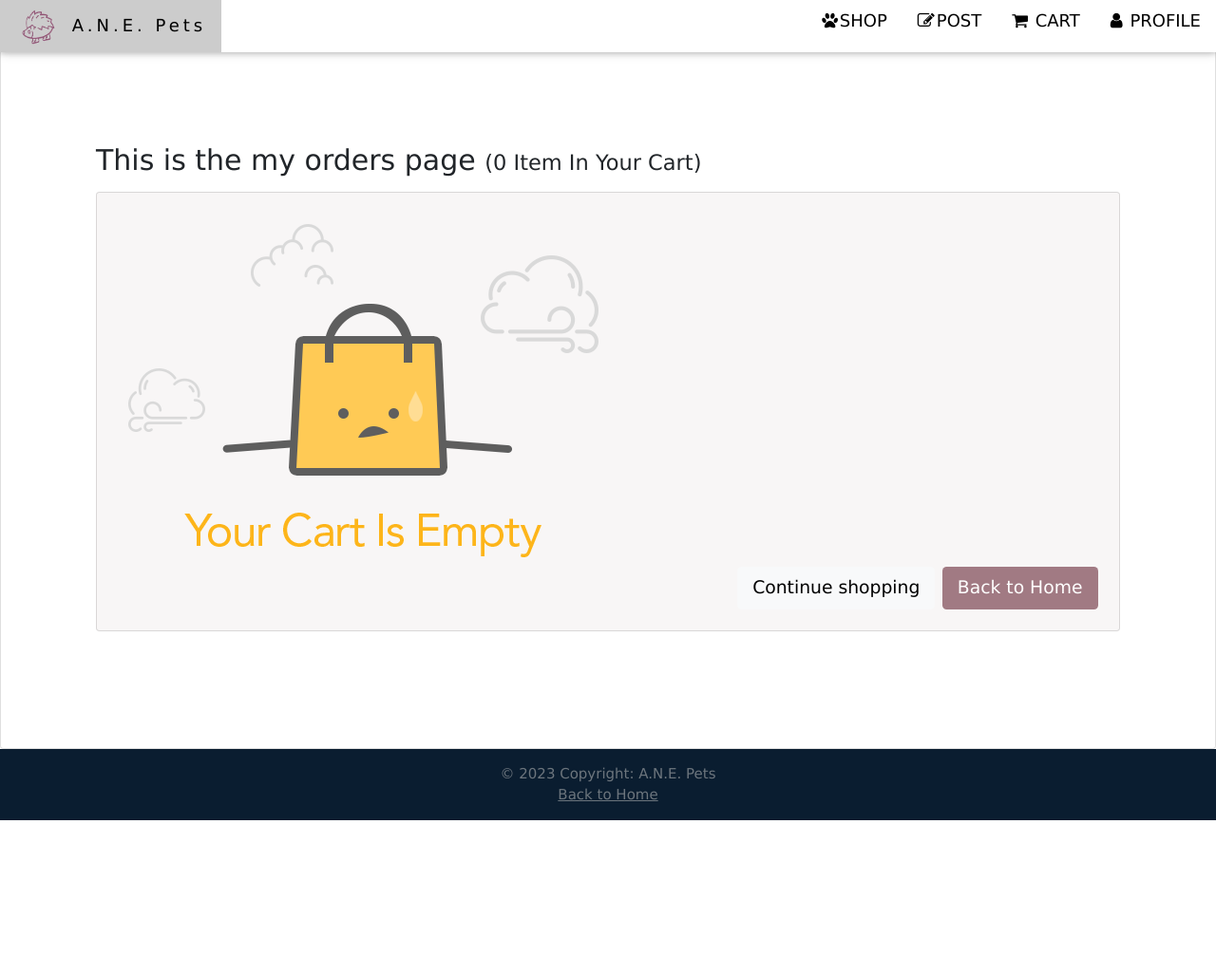
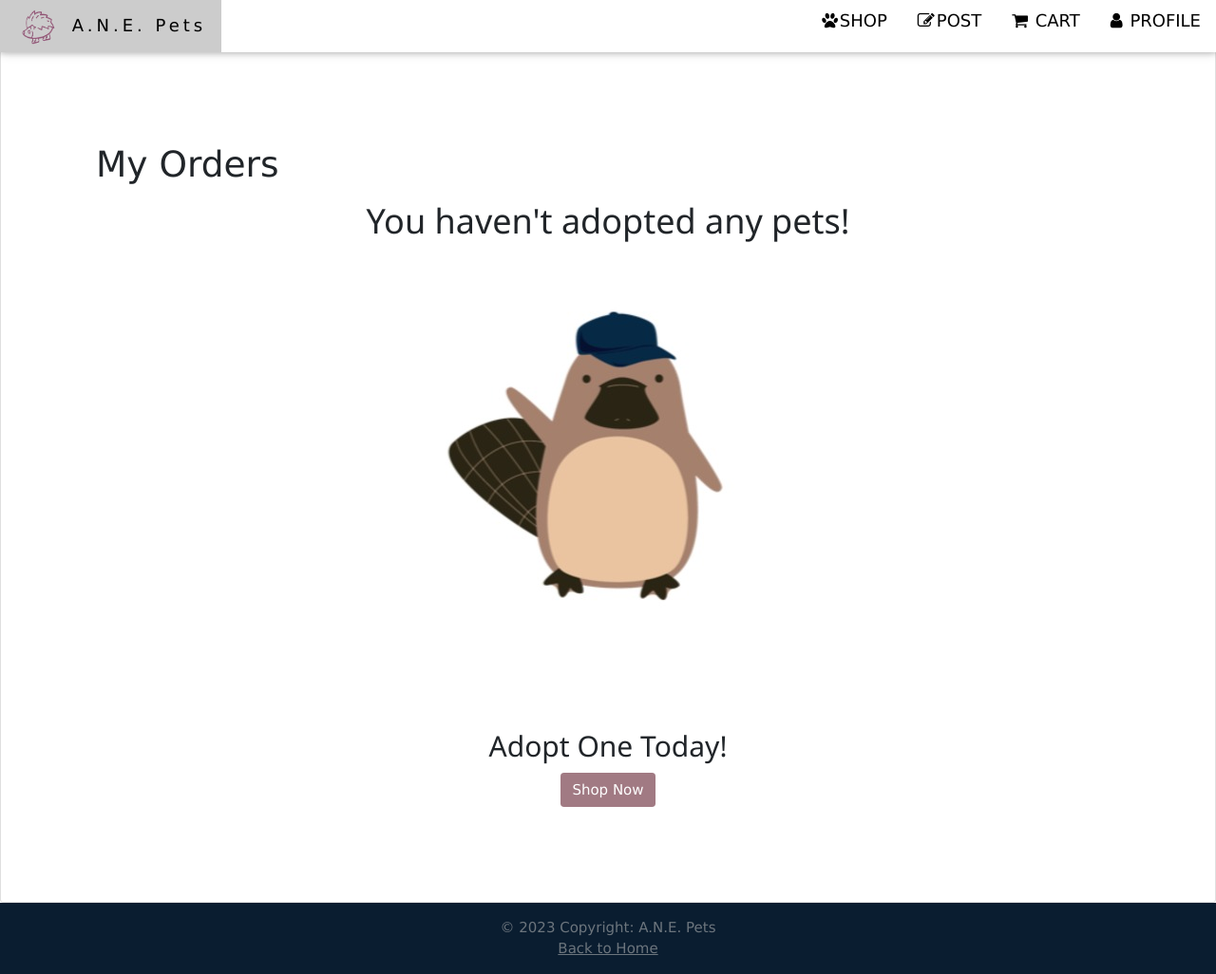
Before and after one commit to Nick-Talton/cs4750, a Flask app: page /profile/orders in a window 1280 px wide. Shown: the whole page at 95% size. Before the commit the page ends 864 px from the top, so only its background shows below. Run offline with Flask 2, Linux system fonts and the light colour scheme; the visitor is signed in with stand-in values (Sample User, id 1); data that the repository does not hold is empty.

Commit message:
add orders page

```diff
--- a/app/templates/orders.html
+++ b/app/templates/orders.html
@@ -18,116 +18,78 @@
         <div class="card" style="padding:100px;">
           <div class="row d-flex justify-content-center align-items-center h-100">
             <div class="col">
-              <p><span class="h2">This is the my orders page </span><span class="h4">({{ posts|length }} Item In Your Cart)</span></p>
-
-              <div class="card mb-4" style="background-color:rgb(248, 246, 246)">
-                <div class="card-body p-4">
+              <p><span class="h1">My Orders </span></p>
 
 
-                {% if posts|length > 0 %}
+
+                <!-- {% if posts|length > 0 %}
                   {% for post in posts %}
 
 
-                  <div class="row align-items-center">
-                    <div class="col-md-2">
-                      <img src="../static/img/home1.jpg" style="background-color:rgb(248, 246, 246); padding:10px;"
-                        class="img-fluid" alt="Generic placeholder image">
+
+
+                    {% endfor %} -->
+
+
+
+
+              <!-- {% else %}
+                <p>No posts yet</p>
+              {% endif %} -->
+
+
+              {% if orders|length > 0 %}
+
+                {% for order in orders %}
+
+
+            <section style="background-color: #eee;">
+                <div class="container py-5">
+                  <div class="row">
+                    <div class="col-md-12 col-lg-4 mb-4 mb-lg-0">
+                      <div class="card" style="text-align:center;">
+                        <div class="d-flex justify-content-center" style="text-align:center;">
+                          <h1 style="text-align:center;">{{ order.name }}</h1>
                         </div>
-                    <div class="col-md-2 d-flex justify-content-center">
-                      <div>
-                        <p class="small text-muted mb-4 pb-2">Name</p>
-                        <p class="lead fw-normal mb-0">{{ post.name }}</p>
+                        <img src="../static/img/home1.jpg"
+                          class="card-img-top" alt="pet" style="max-height:300px;" />
+                        <div class="card-body">
+                          <div class="d-flex justify-content-between mb-3">
+                            <h3 class="mb-0">{{ order.breed }}</h3>
+                            <h3 class="text-dark mb-0">{{ order.price }}</h3>
                           </div>
-                    </div>
-                    <div class="col-md-2 d-flex justify-content-center">
-                      <div>
-                        <p class="small text-muted mb-4 pb-2">Breed</p>
-                        <p class="lead fw-normal mb-0">{{ post.breed }}</p>
-                      </div>
-                    </div>
-                    <div class="col-md-2 d-flex justify-content-center">
-                      <div>
-                        <p class="small text-muted mb-4 pb-2">Age</p>
-                        <p class="lead fw-normal mb-0">{{ post.age }} Years Old</p>
-                      </div>
-                    </div>
-                    <div class="col-md-2 d-flex justify-content-center">
-                      <div>
-                        <p class="small text-muted mb-4 pb-2">Price</p>
-                        <p class="lead fw-normal mb-0">{{ post.price }}</p>
-                      </div>
-                    </div>
-                    <div class="col-md-2 d-flex justify-content-center">
-                      <div>
-                        <div style="padding:10px;">
-                          <form id="remove" action="{{ url_for('cartpage.cartRemove', petId=post.pet_id, seller=post.email )}}" method="post">
-                              <button onclick="confirmationRemove()" type="button" class="btn btn-lg me-2 " style=" color:white; background-color:rgb(213, 108, 108)">Remove</button>
-                          <input id=petId value="{{post.pet_id}}" type="hidden" style="text-align:center; color:white; background-color:#a17a83" class="w3-button w3-xlarge w3-margin-top "></input>
-                          <input id=petId value="{{post.email}}" type="hidden" style="text-align:center; color:white; background-color:#a17a83" class="w3-button w3-xlarge w3-margin-top "></input>
-                        </form>
-                        <script>
-                          function confirmationRemove() {
-                            if (confirm('Are you sure you want to remove this item from your cart?')) {
-                              document.getElementById("remove").submit();
-                            }
-                          }
-                        </script>
-                        </div>
+
+
                         </div>
                       </div>
                     </div>
 
-                {% endfor %}
-              </div>
-            </div>
-
-
-            <div class="card mb-5" style="background-color:rgb(248, 246, 246)">
-              <div class="card-body p-4">
-
-                <div class="float-end">
-                  <p class="mb-0 me-5 d-flex align-items-center">
-                    <span class=" text-muted me-2">Order Total:</span> <span
-                      class="lead fw-normal">${{ total }}</span>
-                  </p>
-                </div>
 
                   </div>
                 </div>
-            <div class="d-flex justify-content-end">
-          <a href="/shop">
-              <button type="button" class="btn btn-light btn-lg me-2">Continue Shopping</button>
-          </a>
-          <a href="/checkout">
-              <button type="button" style="background-color:#a17a83; color:white;" class="btn btn-lg">Checkout</button>
-          </a>
-          </div>
+              </section>
+
+
+              {% endfor %}
+
 
             {% else %}
-                <img src="../static/img/emptyCart.png" style="background-color:rgb(248, 246, 246); padding:10px;">
-                <div class="d-flex justify-content-end">
-              <a href="/shop">
-                  <button type="button" class="btn btn-light btn-lg me-2">Continue shopping</button>
-              </a>
-              <a href="/">
-                  <button type="button" style="background-color:#a17a83; color:white;" class="btn btn-lg">Back to Home</button>
-              </a>
+            <div style="text-align:center;">
+                <h1>You haven't adopted any pets!</h1>
+                <img src="../static/img/orders.jpg" style="padding:0px; max-height:500px;">
+                <h2>Adopt One Today!</h2>
+                <a href="/shop" class="btn" style="background-color:#a17a83; color:white;">Shop Now</a>
             </div>
             {% endif %}
 
 
-
+        </div>
+      </section>
 
 
 
     </div>
 </div>
-        </div>
-      </section>
-
-
-
-
 
 
 
--- a/app/views/profilepage.py
+++ b/app/views/profilepage.py
@@ -124,10 +124,9 @@ def orders():
             with get_db() as connection:
                 with connection.cursor() as cursor:
                     # paramertized queries
-                    query = "SELECT * FROM Purchases NATURAL JOIN Posts NATURAL JOIN Pets NATURAL JOIN Breeds NATURAL JOIN Birthdays WHERE email=%s;"
-                    cursor.execute(query, (logged_in_user,))
+                    query = "SELECT pet_id, name, breed, age, price, seller as email, sale_finalized FROM Purchases NATURAL JOIN Pets NATURAL JOIN Breeds NATURAL JOIN Birthdays WHERE email=%s AND sale_finalized=%s"
+                    cursor.execute(query, (logged_in_user,'1'))
                     orders = cursor.fetchall()
-
             if not orders:
                 return render_template('orders.html', title='Profile', order_error='No Orders Found.', username=first_name, user=session_user)
 
```
Also changed, not shown: app/static/img/orders.jpg (added). Lines whose indentation alone changed are shown as unchanged.
